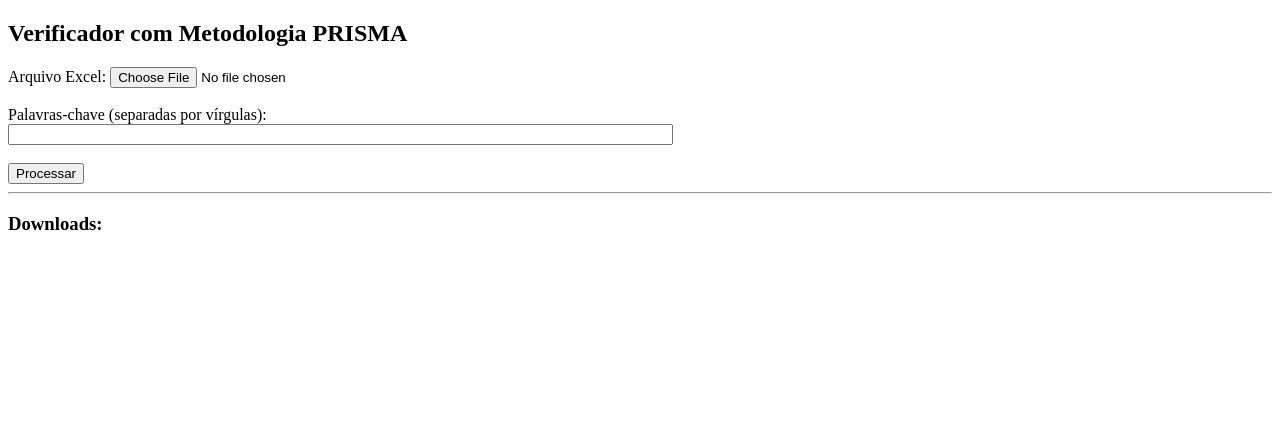
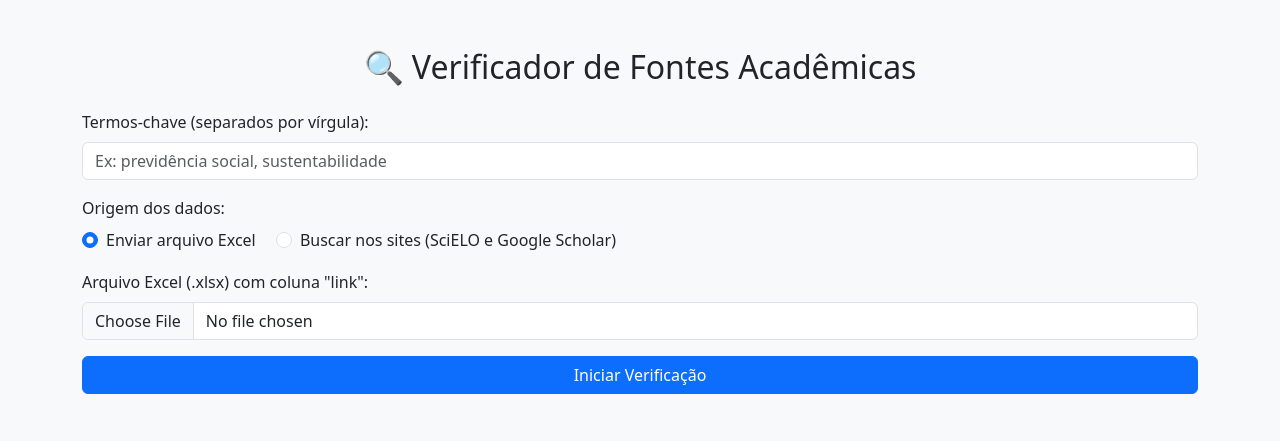
Before and after one commit to leonardonb/verificador_textual, a Flask app: page / in a window 1280 px wide. Shown: the top 441 px of the page. Run offline with Flask 3, Linux system fonts and the light colour scheme.

Commit message:
1) Busca direta nos sites academicos e verificação dos links; 2) Melhoria da página html, 3) Correção de bugs.

```diff
--- a/app.py
+++ b/app.py
@@ -1,72 +1,101 @@
-from flask import Flask, request, render_template, send_from_directory
+from flask import Flask, render_template, request, send_file
 import os
 import pandas as pd
+from werkzeug.utils import secure_filename
 from verificador import verificar_link
 from prisma import gerar_relatorio_prisma, gerar_fluxograma_prisma
+from busca import buscar_em_fontes
 
-UPLOAD_FOLDER = "static"
-os.makedirs(UPLOAD_FOLDER, exist_ok=True)
+UPLOAD_FOLDER = 'static'
+ALLOWED_EXTENSIONS = {'xlsx'}
 
 app = Flask(__name__)
-app.config["UPLOAD_FOLDER"] = UPLOAD_FOLDER
+app.config['UPLOAD_FOLDER'] = UPLOAD_FOLDER
 
-@app.route("/", methods=["GET", "POST"])
+if not os.path.exists(UPLOAD_FOLDER):
+    os.makedirs(UPLOAD_FOLDER)
+
+def allowed_file(filename):
+    return '.' in filename and filename.rsplit('.', 1)[1].lower() in ALLOWED_EXTENSIONS
+
+@app.route('/', methods=['GET', 'POST'])
 def index():
-    if request.method == "POST":
-        arquivo = request.files["arquivo"]
-        termos = request.form["termos"]
+    if request.method == 'POST':
+        termos_raw = request.form['termos']
+        termos = [t.strip() for t in termos_raw.split(',') if t.strip()]
+        origem_dados = request.form.get('origem')
+        df = pd.DataFrame()
 
-        if not arquivo or not termos:
-            return "Por favor, envie um arquivo e os termos."
+        if origem_dados == 'arquivo':
+            if 'arquivo' not in request.files:
+                return "Arquivo não enviado"
+            file = request.files['arquivo']
+            if file and allowed_file(file.filename):
+                filename = secure_filename(file.filename)
+                path = os.path.join(app.config['UPLOAD_FOLDER'], filename)
+                file.save(path)
+                df = pd.read_excel(path)
 
-        caminho = os.path.join(app.config["UPLOAD_FOLDER"], arquivo.filename)
-        arquivo.save(caminho)
+        elif origem_dados == 'busca':
+            df = buscar_em_fontes(termos)
+            if not df.empty:
+                path = os.path.join(app.config['UPLOAD_FOLDER'], 'resultado_busca.xlsx')
+                df.to_excel(path, index=False)
 
-        keywords = [t.strip() for t in termos.split(",")]
-        df = pd.read_excel(caminho)
+        else:
+            return "Erro: Origem dos dados não reconhecida."
 
-        df.attrs["identificados"] = len(df)
-        df = df.dropna(subset=["link"]).reset_index(drop=True)
+        if df.empty or 'link' not in df.columns:
+            return "Nenhum link encontrado nas fontes ou o arquivo não contém coluna 'link'."
+
+        df = df.dropna(subset=['link']).reset_index(drop=True)
 
         resultados_origem, resultados_encontrados, temas_correlatos, tempos = [], [], [], []
-        for link in df["link"]:
-            origem, encontrados, duracao = verificar_link(link, keywords)
+
+        for link in df['link']:
+            origem, encontrados, duracao = verificar_link(link, termos)
             resultados_origem.append(origem)
             resultados_encontrados.append(", ".join(encontrados))
-            temas_correlatos.append("TEM" if len(encontrados) == len(keywords) else "NÃO TEM")
+            temas_correlatos.append("TEM" if len(encontrados) == len(termos) else "NÃO TEM")
             tempos.append(round(duracao, 2))
 
-        df["origem_conteudo"] = resultados_origem
-        df["temas_correlatos"] = temas_correlatos
-        df["termos_encontrados"] = resultados_encontrados
-        df["tempo_execucao_s"] = tempos
+        df['origem_conteudo'] = resultados_origem
+        df['temas_correlatos'] = temas_correlatos
+        df['termos_encontrados'] = resultados_encontrados
+        df['tempo_execucao_s'] = tempos
 
-        saida_excel = os.path.join(UPLOAD_FOLDER, "resultado_formatado.xlsx")
-        with pd.ExcelWriter(saida_excel, engine="xlsxwriter") as writer:
-            df.to_excel(writer, index=False, sheet_name="Resultado")
-            workbook = writer.book
-            worksheet = writer.sheets["Resultado"]
-            formato_ok = workbook.add_format({'bg_color': '#C6EFCE', 'font_color': '#006100'})
-            formato_nok = workbook.add_format({'bg_color': '#FFC7CE', 'font_color': '#9C0006'})
-            col = df.columns.get_loc("temas_correlatos")
-            worksheet.conditional_format(1, col, len(df), col, {'type': 'cell', 'criteria': '==', 'value': '"TEM"', 'format': formato_ok})
-            worksheet.conditional_format(1, col, len(df), col, {'type': 'cell', 'criteria': '==', 'value': '"NÃO TEM"', 'format': formato_nok})
+        output_excel = os.path.join(UPLOAD_FOLDER, 'resultado_formatado.xlsx')
+        df.to_excel(output_excel, index=False)
 
-        resumo = gerar_relatorio_prisma(df, os.path.join(UPLOAD_FOLDER, "relatorio_prisma"))
-        gerar_fluxograma_prisma(resumo, os.path.join(UPLOAD_FOLDER, "fluxograma_prisma"))
+        # Gerar e salvar relatórios PRISMA corretamente
+        resumo = gerar_relatorio_prisma(df)
 
-        return render_template("index.html", arquivos=[
-            "resultado_formatado.xlsx",
-            "relatorio_prisma.json",
-            "relatorio_prisma.csv",
-            "fluxograma_prisma.png"
+        json_path = os.path.join(UPLOAD_FOLDER, 'relatorio_prisma.json')
+        csv_path = os.path.join(UPLOAD_FOLDER, 'relatorio_prisma.csv')
+        fluxograma_path = os.path.join(UPLOAD_FOLDER, 'fluxograma_prisma.png')
+
+        with open(json_path, 'w', encoding='utf-8') as f_json:
+            import json
+            json.dump(resumo, f_json, indent=4, ensure_ascii=False)
+
+        pd.DataFrame([resumo]).to_csv(csv_path, index=False)
+
+        gerar_fluxograma_prisma(resumo, fluxograma_path)
+
+        return render_template('index.html', pronto=True, arquivos=[
+            ('Resultado Formatado', output_excel),
+            ('Relatório JSON', json_path),
+            ('Relatório CSV', csv_path),
+            ('Fluxograma PRISMA', fluxograma_path)
         ])
 
-    return render_template("index.html", arquivos=[])
+    return render_template('index.html', pronto=False)
 
-@app.route("/download/<path:filename>")
-def download(filename):
-    return send_from_directory(app.config["UPLOAD_FOLDER"], filename, as_attachment=True)
+@app.route('/download/<path:filename>')
+def download_file(filename):
+    return send_file(filename, as_attachment=True)
 
-if __name__ == "__main__":
-    app.run(host="0.0.0.0", port=5000)
+def iniciar_flask():
+    import webbrowser
+    webbrowser.open("http://127.0.0.1:5000")
+    app.run(debug=False)
--- a/requirements.txt
+++ b/requirements.txt
@@ -6,4 +6,6 @@ PyMuPDF
 openpyxl
 xlsxwriter
 graphviz
+lxml
+scholarly
 prisma~=0.15.0
--- a/templates/index.html
+++ b/templates/index.html
@@ -2,59 +2,78 @@
 <html lang="pt-br">
 <head>
     <meta charset="UTF-8">
-    <title>Verificador PRISMA</title>
+    <title>Verificador Acadêmico</title>
+    <link rel="stylesheet" href="https://cdn.jsdelivr.net/npm/bootstrap@5.3.3/dist/css/bootstrap.min.css">
     <style>
-        #loading {
+        .progresso {
             display: none;
             margin-top: 20px;
-            font-weight: bold;
-            color: #333;
         }
-        .spinner {
-            margin-top: 10px;
-            width: 40px;
-            height: 40px;
-            border: 5px solid #ccc;
-            border-top: 5px solid #3498db;
-            border-radius: 50%;
-            animation: spin 1s linear infinite;
-        }
-        @keyframes spin {
-            0% { transform: rotate(0deg); }
-            100% { transform: rotate(360deg); }
+        .arquivo-upload {
+            display: block;
         }
     </style>
+    <script>
+        function toggleUploadField() {
+            const origem = document.querySelector('input[name="origem"]:checked').value;
+            document.getElementById('upload-section').style.display = (origem === 'arquivo') ? 'block' : 'none';
+        }
+
+        function mostrarProgresso() {
+            document.getElementById('botao-enviar').disabled = true;
+            document.getElementById('progresso').style.display = 'block';
+        }
+
+        window.onload = toggleUploadField;
+    </script>
 </head>
-<body>
-<h2>Verificador com Metodologia PRISMA</h2>
+<body class="bg-light">
+<div class="container py-5">
+    <h2 class="mb-4 text-center">🔍 Verificador de Fontes Acadêmicas</h2>
+    <form method="POST" enctype="multipart/form-data" onsubmit="mostrarProgresso()">
+        <div class="mb-3">
+            <label for="termos" class="form-label">Termos-chave (separados por vírgula):</label>
+            <input type="text" class="form-control" id="termos" name="termos" required placeholder="Ex: previdência social, sustentabilidade">
+        </div>
 
-<form method="post" enctype="multipart/form-data" onsubmit="mostrarSpinner()">
-    <label>Arquivo Excel:</label>
-    <input type="file" name="arquivo" accept=".xlsx" required><br><br>
+        <div class="mb-3">
+            <label class="form-label">Origem dos dados:</label><br>
+            <div class="form-check form-check-inline">
+                <input class="form-check-input" type="radio" name="origem" value="arquivo" onchange="toggleUploadField()" checked>
+                <label class="form-check-label">Enviar arquivo Excel</label>
+            </div>
+            <div class="form-check form-check-inline">
+                <input class="form-check-input" type="radio" name="origem" value="busca" onchange="toggleUploadField()">
+                <label class="form-check-label">Buscar nos sites (SciELO e Google Scholar)</label>
+            </div>
+        </div>
 
-    <label>Palavras-chave (separadas por vírgulas):</label><br>
-    <input type="text" name="termos" size="80" required><br><br>
+        <div id="upload-section" class="mb-3">
+            <label for="arquivo" class="form-label">Arquivo Excel (.xlsx) com coluna "link":</label>
+            <input type="file" class="form-control" id="arquivo" name="arquivo" accept=".xlsx">
+        </div>
 
-    <button type="submit">Processar</button>
-</form>
+        <button id="botao-enviar" type="submit" class="btn btn-primary w-100">Iniciar Verificação</button>
 
-<div id="loading">
-    ⏳ Processando... por favor, aguarde.
-    <div class="spinner"></div>
+        <div id="progresso" class="progresso">
+            <div class="progress mt-4">
+                <div class="progress-bar progress-bar-striped progress-bar-animated bg-success" role="progressbar" style="width: 100%">Processando...</div>
+            </div>
+        </div>
+    </form>
+
+    {% if pronto %}
+    <hr class="my-5">
+    <h4 class="text-success">✅ Arquivos Gerados:</h4>
+    <ul class="list-group">
+        {% for nome, caminho in arquivos %}
+        <li class="list-group-item d-flex justify-content-between align-items-center">
+            {{ nome }}
+            <a href="{{ url_for('download_file', filename=caminho) }}" class="btn btn-sm btn-outline-primary">Download</a>
+        </li>
+        {% endfor %}
+    </ul>
+    {% endif %}
 </div>
-
-<hr>
-<h3>Downloads:</h3>
-<ul>
-    {% for arq in arquivos %}
-    <li><a href="{{ url_for('download', filename=arq) }}">{{ arq }}</a></li>
-    {% endfor %}
-</ul>
-
-<script>
-    function mostrarSpinner() {
-        document.getElementById("loading").style.display = "block";
-    }
-</script>
 </body>
 </html>
```
Also changed, not shown: busca.py (added, +97 -0 lines), main.py (+83 -57 lines), README.md, 1 other file.
